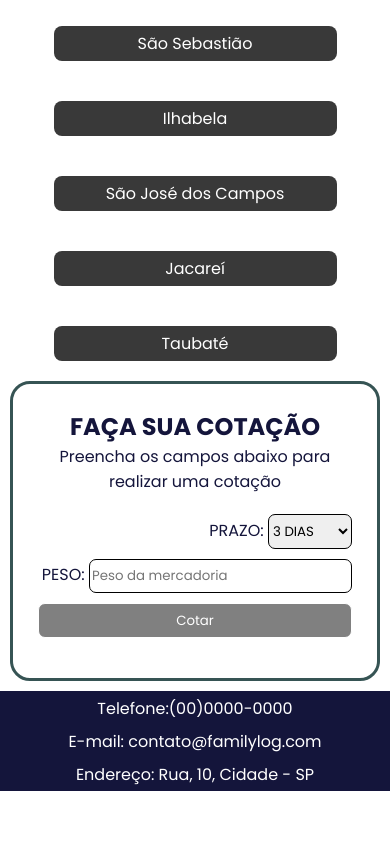
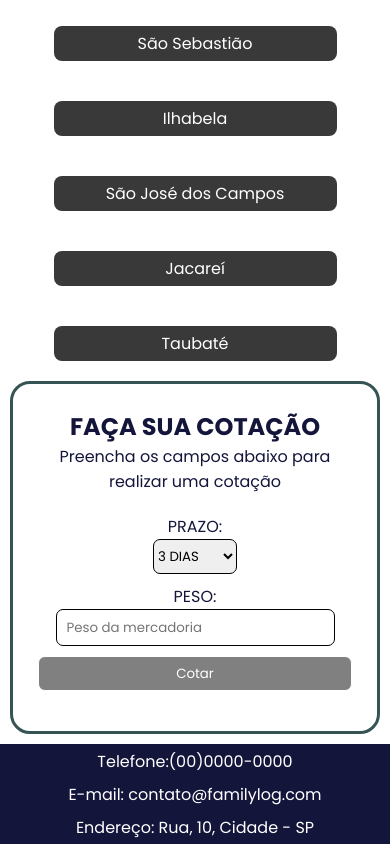
Before and after one commit to felipegringow/transportadora, a plain HTML site: page index.html in a window 390 px wide. Shown: the part 1369-2213 px from the top of the page. Before the commit the page ends 2160 px from the top, so only its background shows below. Drawn offline with nearby package versions, Linux system fonts and the light colour scheme; a web font is replaced by a local one.

Commit message:
correção css

```diff
--- a/style.css
+++ b/style.css
@@ -187,13 +187,13 @@ header {
     button {
         border-radius: 7px;
         border: 1px solid black;
-        height: 30px;
+        height: 35px;
 
     }
 
-    select,
-    button {
-        height: 35px;
+
+    input {
+        padding: 0 10px;
     }
 
     button {
@@ -266,6 +266,12 @@ footer {
             width: 100%;
             flex-direction: column;
             row-gap: 10px;
+            align-items: center;
+
+            label {
+                display: flex;
+                flex-direction: column;
+            }
         }
 
         button {
```
